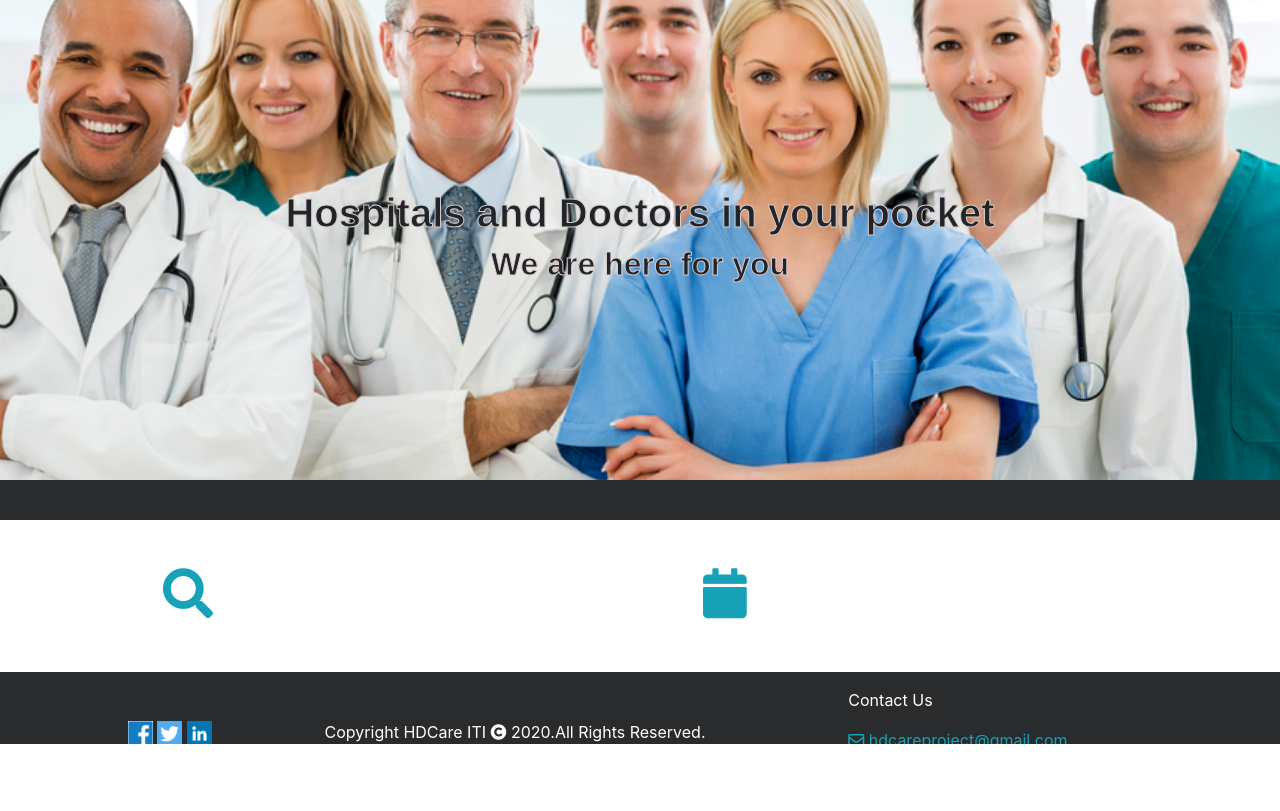
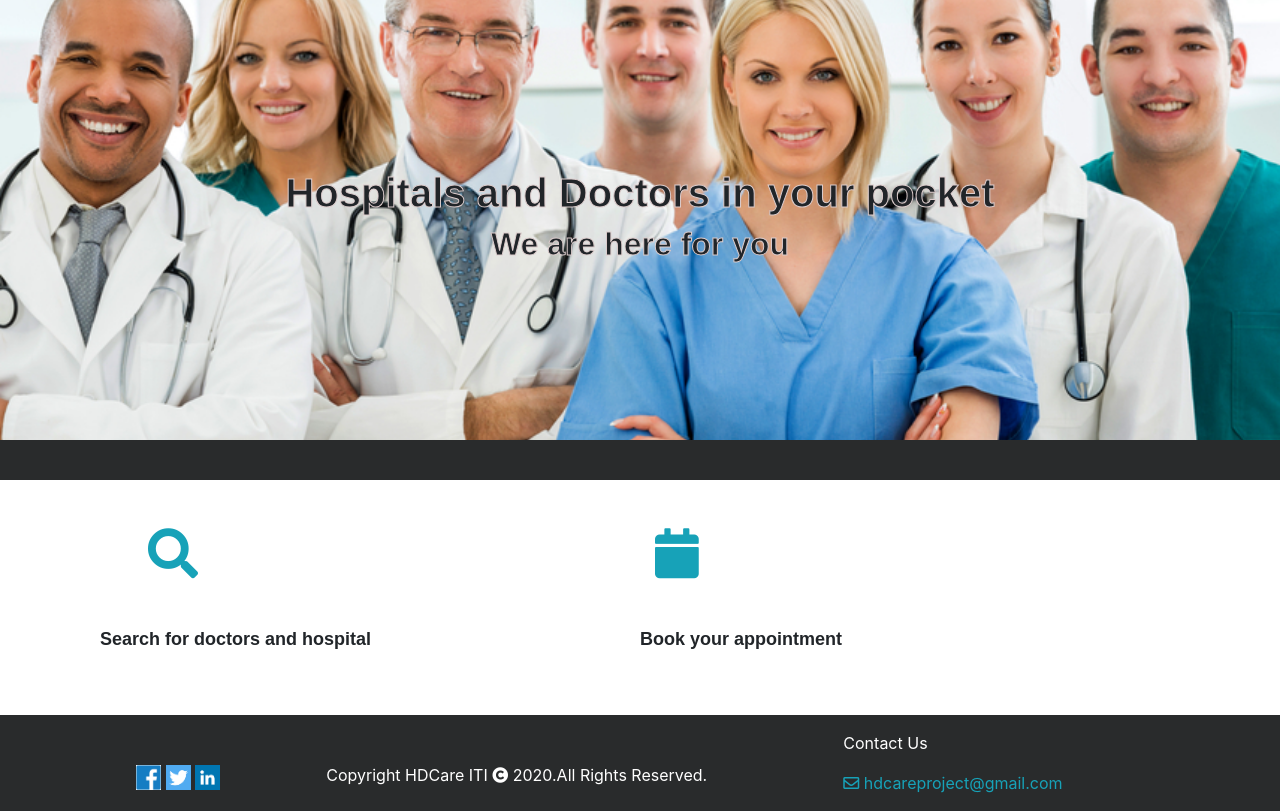
Before and after one commit to NohaHossam123/Doctors, a Django app: page / in a window 1280 px wide. Shown: the part 56-867 px from the top of the page. Before the commit the page ends 800 px from the top, so only its background shows below. Run offline with Django 3.2, Linux system fonts and the light colour scheme; some libraries are stand-ins or nearby versions.

Commit message:
finish home page desgin and add condition in doctors and hospitals

```diff
--- a/HDCare/Doctors/templates/doctorProfile.html
+++ b/HDCare/Doctors/templates/doctorProfile.html
@@ -35,13 +35,15 @@
                     <span><strong class="text-info">Doctor </strong>{{ doctor.first_name |add:" "|add:doctor.last_name }}</span>
                     <div>{{ doctor.specialization }}</div>
                     <div>
+                        {% if doctor.avg_rating %}
                         {% for i in rating%}
                         {% if i|add:0 <=  doctor.avg_rating %}
                             <span class="fa fa-star text-warning"></span>
                         {%else%}
                             <span class="fa fa-star"></span>
                         {% endif %}
-                        {% endfor%}
+                        {% endfor %}
+                        {% endif %}
                     </div>
                     {% if rate %}
                     <span>Overall Rating From {{ doctor.count_rating }} Visitors</span>
--- a/HDCare/Doctors/templates/doctors-partial.html
+++ b/HDCare/Doctors/templates/doctors-partial.html
@@ -35,13 +35,15 @@
   <strong class="text-info">Doctor </strong><a href="/doctors/doctor/{{ doctor.id }}">{{ doctor.first_name |add:" "|add:doctor.last_name }}</a>
   <div>{{ doctor.bio }}</div>
   <div>
+    {% if doctor.avg_rating %}
     {% for i in rating %}
     {% if i|add:0 <=  doctor.avg_rating %}
         <span class="fa fa-star text-warning"></span>
     {%else%}
         <span class="fa fa-star"></span>
     {% endif %}
-    {% endfor%}
+    {% endfor %}
+    {% endif %}
   </div>
   <div><i class="fa fa-stethoscope text-info" aria-hidden="true"></i> {{ doctor.specialization }}</div>
   <div><i class="fa fa-map-marker text-info" aria-hidden="true"></i> {{ doctor.clinic_address }}</div>
--- a/HDCare/Doctors/views.py
+++ b/HDCare/Doctors/views.py
@@ -65,7 +65,7 @@
         user_rate = 0
     comments = Comment.objects.order_by("-id").filter(doctor=id)
     complains = Complain.objects.all()
-    context = {'doctor':doctor,'rating':rating , 'comments':comments , 'complains':complains , "user_rate": user_rate, "rate":rate}
+    context = {'doctor':doctor,'rating':rating , 'comments':comments , 'complains':complains , "user_rate": user_rate}
     return render(request, 'doctorProfile.html', context)
 
 def add_comment(request,id):
--- a/HDCare/Hospitals/templates/hospital.html
+++ b/HDCare/Hospitals/templates/hospital.html
@@ -26,13 +26,15 @@
         </div>
         <div class="col-9">
             <h2 class="text-secondary mt-4">{{hospital.name|title}}</h2>
+                    {% if hospital.avg_rate %}
                     {% for i in '12345'%}
                     {% if i|add:0 <=  hospital.avg_rate %}
                     <span class="fa fa-star text-warning"></span>
                     {% else %}
                     <span class="fa fa-star"></span>
                     {% endif %}
-                    {% endfor%}
+                    {% endfor %}
+                    {% endif %}
                     {% if rating %}
                     <div>Overall Rating From {{ hospital.count_rating }} Visitors</div>
                     {% endif %}
--- a/HDCare/Hospitals/templates/hospitals-partial.html
+++ b/HDCare/Hospitals/templates/hospitals-partial.html
@@ -36,13 +36,15 @@
                     <div class="col-9">
                         <a class="text-secondary h4 mb-2" href="/hospitals/h/{{hospital.id}}">{{hospital.name|title}}</a>
                         <p>
+                            {% if hospital.avg_rate %}
                             {% for i in '12345'%}
                                 {% if i|add:0 <=  hospital.avg_rate %}
                                     <span class="fa fa-star text-warning"></span>
-                                {%else%}
+                                {% else %}
                                     <span class="fa fa-star"></span>
                                 {% endif %}
-                            {% endfor%}
+                            {% endfor %}
+                            {% endif %}
                         </p>
                         <p> <i class="fa fa-map-marker text-danger"></i> &nbsp;{{hospital.location}}</p>
                         <p> <i class="fa fa-phone text-danger"></i> &nbsp;{{hospital.phone}}</p>
--- a/HDCare/Hospitals/views.py
+++ b/HDCare/Hospitals/views.py
@@ -53,7 +53,7 @@
         user_rate = 0
     reviews = Review.objects.order_by("-id").filter(hospital=id)
     complains = Complaint.objects.all()
-    context = {'hospital': hospital , 'reviews':reviews , "complains": complains , "user_rate":user_rate,"rating":rating}
+    context = {'hospital': hospital , 'reviews':reviews , "complains": complains , "user_rate":user_rate}
 
     return render(request,'hospital.html', context)
 
--- a/HDCare/users/static/css/home.css
+++ b/HDCare/users/static/css/home.css
@@ -4,8 +4,7 @@
     box-sizing: border-box;
 }
 .imgs{
-    height: 60vh;
-    position: relative;
+    height: 55vh;
     display: flex;
     justify-content: center;
     text-align: center;
@@ -49,13 +48,12 @@
 .icons{
     background-color: whitesmoke;
 }
-footer {
-    position: fixed;
+.footer {
     bottom: 0;
     background-color:#292b2c;
     width: 100%;
-    height: 9vh;
     color: white;
+    margin-top: 3.9em;
 }
 .paragraph{
     text-align: center;
--- a/HDCare/users/templates/home.html
+++ b/HDCare/users/templates/home.html
@@ -5,7 +5,8 @@
 <link rel="stylesheet" href="{% static '/css/home.css' %}">
 {% endblock %}
 {% block content %}
-<section class="imgs">
+<div class="container col-12">
+    <div class="row imgs">
         <img src="{% static 'images/doctors.jpg' %}" class="slider">
         <img src="{% static 'images/hospital.jpg' %}" class="slider">
         <img src="{% static 'images/doctor.jpg' %}" class="slider">
@@ -14,12 +15,12 @@
             <h1>Hospitals and Doctors in your pocket</h1>
             <h2>We are here for you</h2>
         </div>
-</section>
+    </div>
+    <div class="row sperator"></div>
+</div>
+<div class="container">
 
-<div class="sperator"></div>
-
-<div class="container">
-        <div class="row col-12 m-5">
+    <div class="row m-5">
         <div class="col-6">
             <i class="fa fa-search text-info icon" aria-hidden="true"></i>
         </div>
@@ -36,9 +37,8 @@
         </div>
     </div>
 </div>
-
-<footer>
-    <div class="row col-12 allFooter">
+<div class="container col-12 footer">
+    <div class="row col-12">
         <div class="col-8 mt-5 copy">
             <div>
                 <img src="{% static 'images/facebook.png' %} " width="25" height="25">
@@ -52,7 +52,7 @@
             <p class="text-info"><i class="far fa-envelope"></i> hdcareproject@gmail.com</p>
         </div>
     </div>
-</footer>
+</div>
 {% endblock %}
 {% block footer %}
     <script type="text/javascript" src="{% static '/javascript/home.js' %}"></script>
```
Lines whose indentation alone changed are shown as unchanged.
